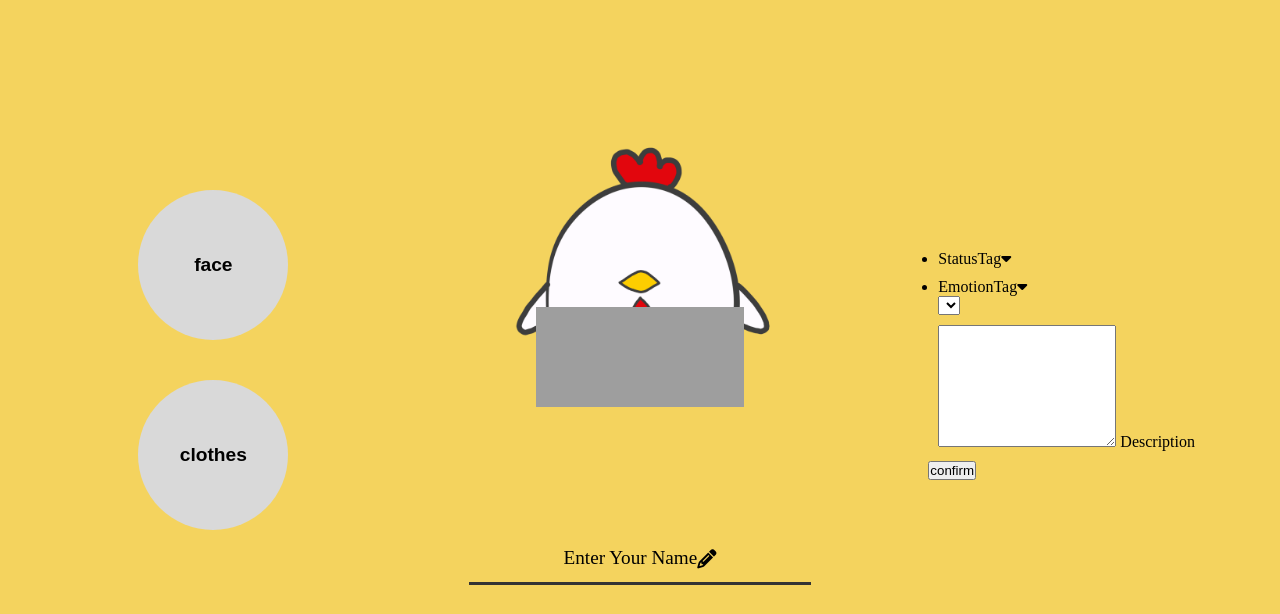
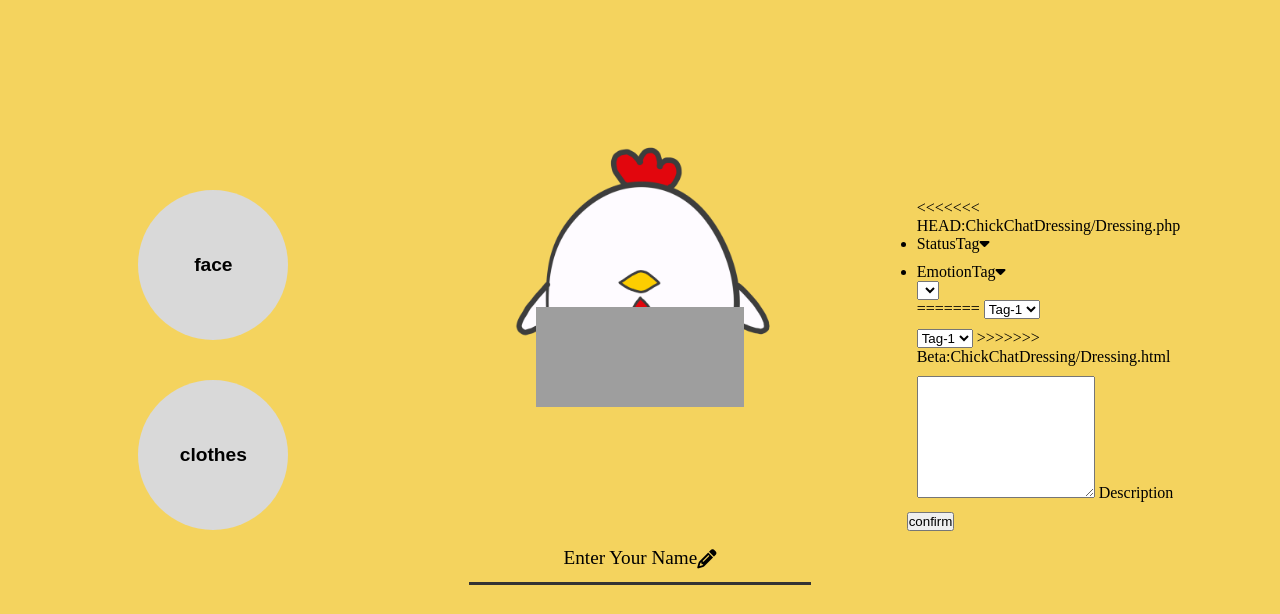
Before and after one commit to KaminariSora/ChickChat, a PHP site: page /Dressing.php in a window 1280 px wide. Shown: the part 80-694 px from the top of the page. Run offline with PHP 8.4, Linux system fonts and the light colour scheme; the visitor is signed in with stand-in values (Sample User, id 1); data that the repository does not hold is empty; some libraries are stand-ins or nearby versions; grey boxes are pictures that could not be loaded.

Commit message:
Update kami

```diff
--- a/ChickChatDressing/Dressing.php
+++ b/ChickChatDressing/Dressing.php
@@ -68,6 +68,7 @@ if(!isset($_SESSION['UserID'])){
         <div class="box box-3">
             <form action="Dressing_DB.php" method = 'POST'>
                 <div class="input-box">
+<<<<<<< HEAD:ChickChatDressing/Dressing.php
                     <ul>
                         <li class="menu-item">
                             <p>StatusTag<i class="fa-solid fa-caret-down"></i></p>
@@ -98,6 +99,28 @@ if(!isset($_SESSION['UserID'])){
                             </select>
                         </li>
                     </ul>
+=======
+                    <select name="" id="Status">
+                        <option value="">Tag-1</option>
+                        <option value="">Tag-2</option>
+                        <option value="">Tag-3</option>
+                        <option value="">Tag-4</option>
+                        <option value="">Tag-1</option>
+                        <option value="">Tag-1</option>
+                        <option value="">Tag-1</option>
+                    </select>
+                </div>
+                <div class="input-box">
+                    <select name="" id="Status">
+                        <option value="">Tag-1</option>
+                        <option value="">Tag-1</option>
+                        <option value="">Tag-1</option>
+                        <option value="">Tag-1</option>
+                        <option value="">Tag-1</option>
+                        <option value="">Tag-1</option>
+                        <option value="">Tag-1</option>
+                    </select>
+>>>>>>> Beta:ChickChatDressing/Dressing.html
                 </div>
                 <div class="input-box description">
                     <textarea id="message" name="message" rows="8"></textarea>
```
